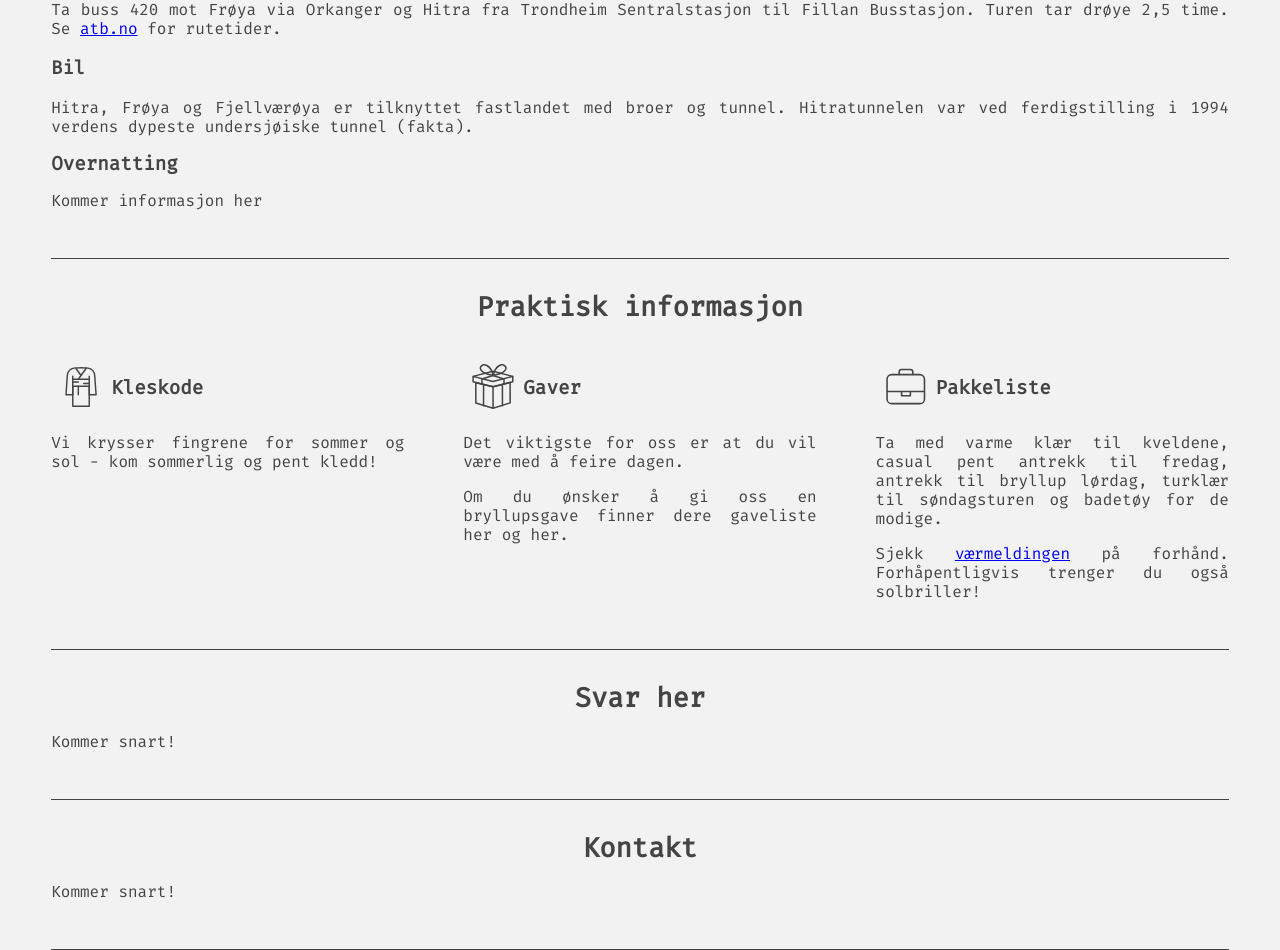
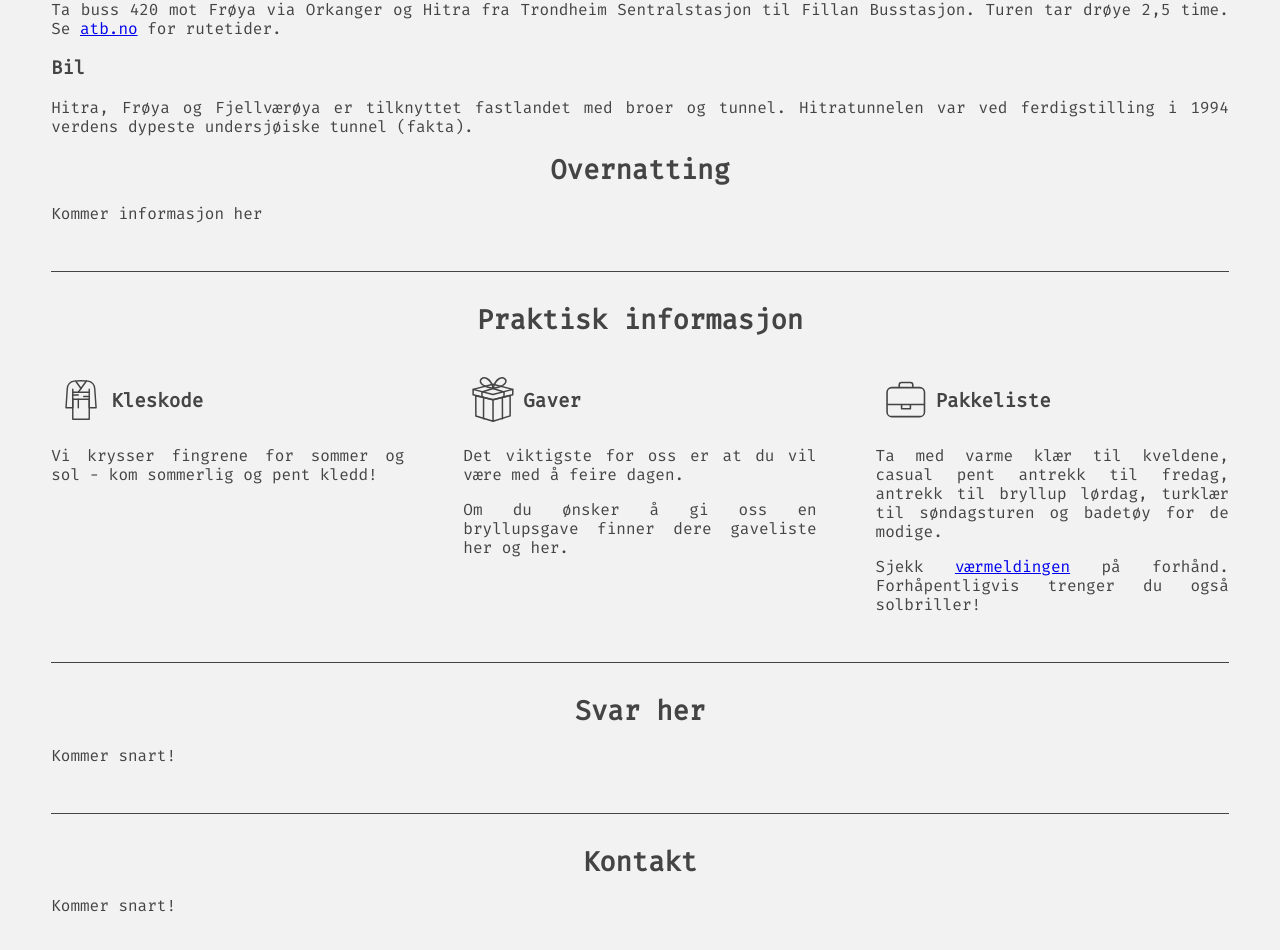
Before and after one commit to melhoos/gudrunogsimon, a React (Create React App) app: page / in a window 1280 px wide. Shown: the part 1303-2253 px from the top of the page. Built offline with nearby package versions, Linux system fonts and the light colour scheme.

Commit message:
Update Travel.jsx

```diff
--- a/src/Travel.jsx
+++ b/src/Travel.jsx
@@ -62,7 +62,7 @@ const Travel = () => {
           alt="Gudrun og Simon"
         /> */}
         <span className="description">
-          <h2>Overnatting</h2>
+          <h1>Overnatting</h1>
           <p> Kommer informasjon her </p>
         </span>
       </div>
```
